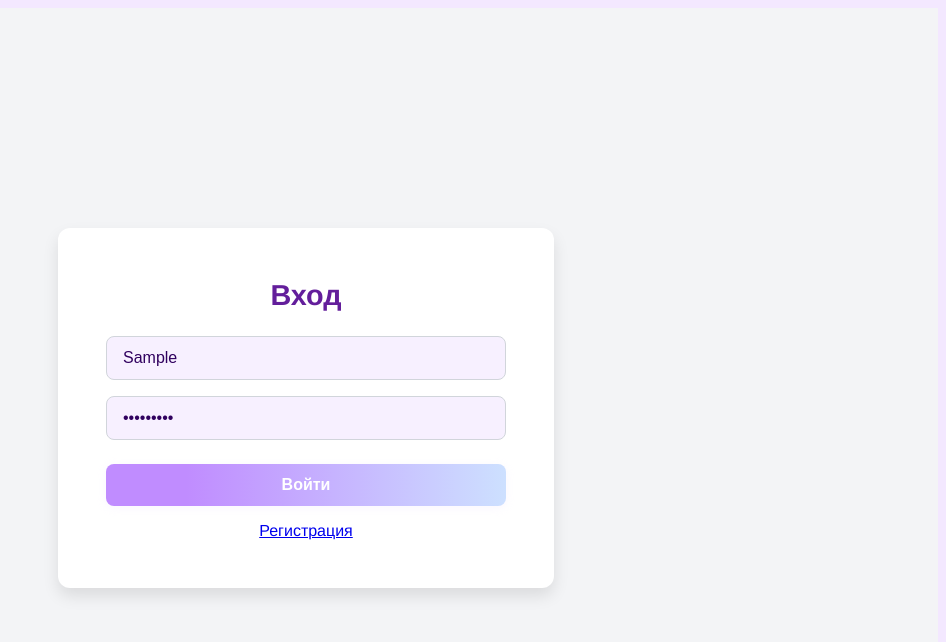
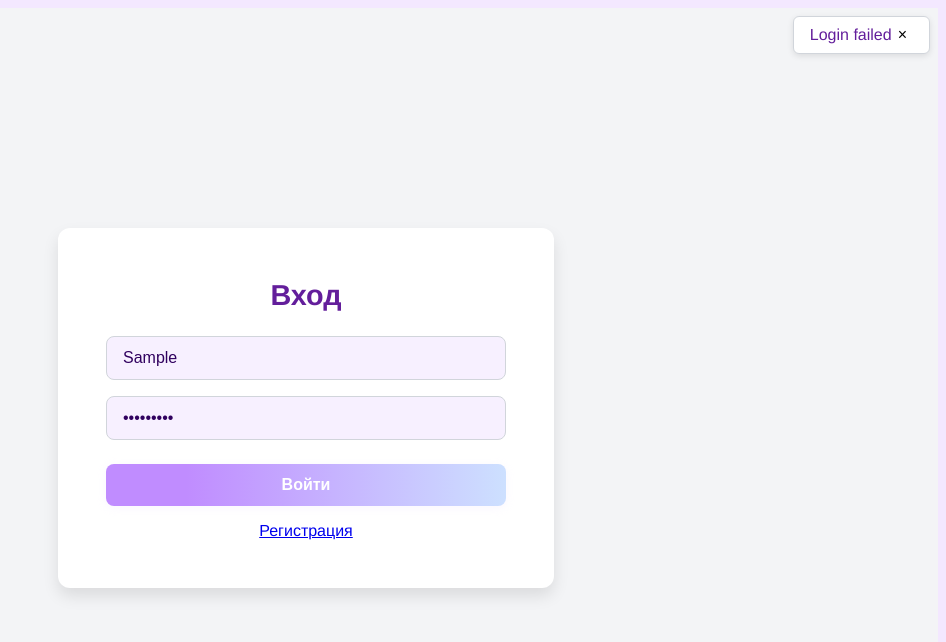
Before and after one commit to MiromanovDaniil/script-service-frontend, a Vue app: page /login in a window 1280 px wide. Both pictures are taken after typing "Sample", "Sample123" into the empty fields and a click on the button "Войти". Shown: the top 642 px of the page, without its empty margins (334-1280 px from the left). Built offline with nearby package versions, Linux system fonts and the light colour scheme; no server answers.

Commit message:
feat: add simple notifications

```diff
--- a/src/App.vue
+++ b/src/App.vue
@@ -1,10 +1,14 @@
 <script>
-  //import "@/../api/api.js"
+import Notifications from '@/components/Notifications.vue'
+export default {
+  components: { Notifications }
+}
 </script>
 
 <template>
   <div id="app">
     <router-view />
+    <Notifications />
   </div>
 </template>
 
--- a/src/components/EditGamePage.vue
+++ b/src/components/EditGamePage.vue
@@ -12,6 +12,7 @@ import AnswerLoadingModal from '@/components/AnswerLoadingModal.vue'
 import CreateCharacterModal from '@/components/CreateCharacterModal.vue'
 import { submitDialogData } from '../api/api'
 import { scene } from '@/types.js'
+import notifications from '@/notifications'
 
 export default {
   name: 'EditGamePage',
@@ -161,6 +162,7 @@ export default {
           .catch((error) => console.error('Ошибка:', error))
       }
       saveState()
+      notifications.notify('Script saved')
     },
     saveScene() {
       if (this.$refs.sceneChild.validate()) {
@@ -186,6 +188,7 @@ export default {
           })
         }
         saveState()
+        notifications.notify('Scene saved')
         this.sceneToEdit = null
         this.setCreateSceneModalState(false)
       }
--- a/src/components/LoginPage.vue
+++ b/src/components/LoginPage.vue
@@ -22,6 +22,7 @@
 import { loginUser } from '@/api/api.js'
 import { setToken } from '@/store'
 import logger from '@/logger'
+import notifications from '@/notifications'
 
 export default {
   name: 'LoginPage',
@@ -38,10 +39,12 @@ export default {
         if (result && result.token) {
           setToken(result.token)
           logger.add('User logged in')
+          notifications.notify('User logged in')
           this.$router.push('/')
         }
       } catch (e) {
         logger.add('Login failed')
+        notifications.notify('Login failed')
       }
     }
   }
--- a/src/components/MainView.vue
+++ b/src/components/MainView.vue
@@ -181,6 +181,7 @@
 <script setup lang="ts">
 import { ref, computed, onMounted, onBeforeUnmount, nextTick, watch } from 'vue'
 import { state, saveState } from '@/store'
+import notifications from '@/notifications'
 import { mount } from '@vue/test-utils'
 import { useRoute } from 'vue-router'
 import RegenerateModal from '@/components/RegenerateModal.vue';
@@ -655,6 +656,7 @@ function saveScript() {
     .scenes.find(s => s.id == state.selectedSceneId)
     .scripts.find(s => s.id == state.selectedScriptId).result = { data: scenario.value.data }
   saveState()
+  notifications.notify('Script updated')
 }
 function createRootNode(): GraphNode {
   return {
--- /dev/null
+++ b/src/components/Notifications.vue
@@ -0,0 +1,54 @@
+<template>
+  <div class="notifications">
+    <div v-for="note in notes" :key="note.id" class="note">
+      <span class="msg">{{ note.message }}</span>
+      <button class="close" @click="remove(note.id)">×</button>
+    </div>
+  </div>
+</template>
+
+<script>
+import notifications from '@/notifications'
+export default {
+  name: 'Notifications',
+  computed: {
+    notes() {
+      return notifications.notifications
+    }
+  },
+  methods: {
+    remove(id) {
+      notifications.remove(id)
+    }
+  }
+}
+</script>
+
+<style scoped>
+.notifications {
+  position: fixed;
+  top: 1rem;
+  right: 1rem;
+  display: flex;
+  flex-direction: column;
+  gap: 0.5rem;
+}
+.note {
+  background: #ffffff;
+  border: 1px solid #d1d5db;
+  padding: 0.5rem 1rem;
+  border-radius: 6px;
+  box-shadow: 0 2px 6px rgba(0,0,0,0.1);
+  display: flex;
+  align-items: center;
+}
+.msg {
+  flex: 1;
+}
+.close {
+  background: none;
+  border: none;
+  cursor: pointer;
+  font-size: 1rem;
+}
+</style>
--- a/src/components/RegisterPage.vue
+++ b/src/components/RegisterPage.vue
@@ -21,6 +21,7 @@
 <script>
 import { registerUser } from '@/api/api.js'
 import logger from '@/logger'
+import notifications from '@/notifications'
 
 export default {
   name: 'RegisterPage',
@@ -35,9 +36,11 @@ export default {
       try {
         await registerUser({ username: this.username, password: this.password })
         logger.add('User registered')
+        notifications.notify('User registered')
         this.$router.push('/login')
       } catch (e) {
         logger.add('Register failed')
+        notifications.notify('Register failed')
       }
     }
   }
--- /dev/null
+++ b/src/notifications.js
@@ -0,0 +1,14 @@
+import { reactive } from 'vue'
+
+const notifications = reactive([])
+
+function notify(message) {
+  notifications.push({ message, time: new Date().toISOString(), id: Date.now() })
+}
+
+function remove(id) {
+  const idx = notifications.findIndex(n => n.id === id)
+  if (idx !== -1) notifications.splice(idx, 1)
+}
+
+export default { notifications, notify, remove }
```
Also changed, not shown: 1 other file (tests, documents, lock files or other folders).
